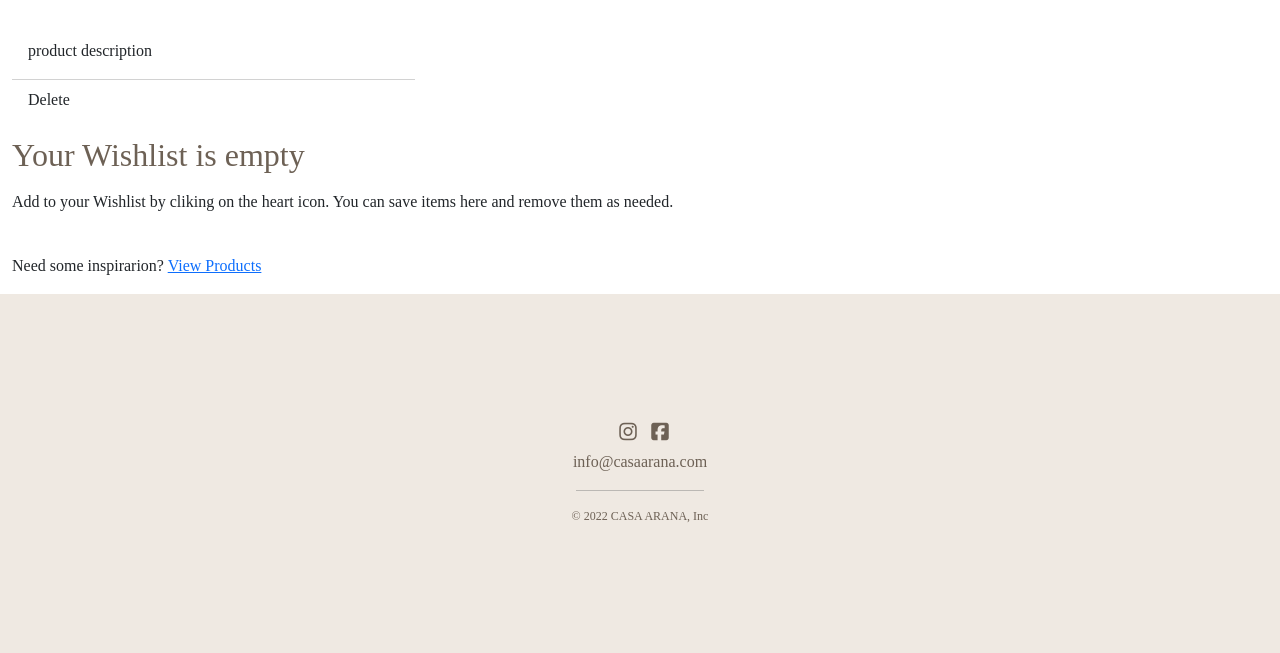
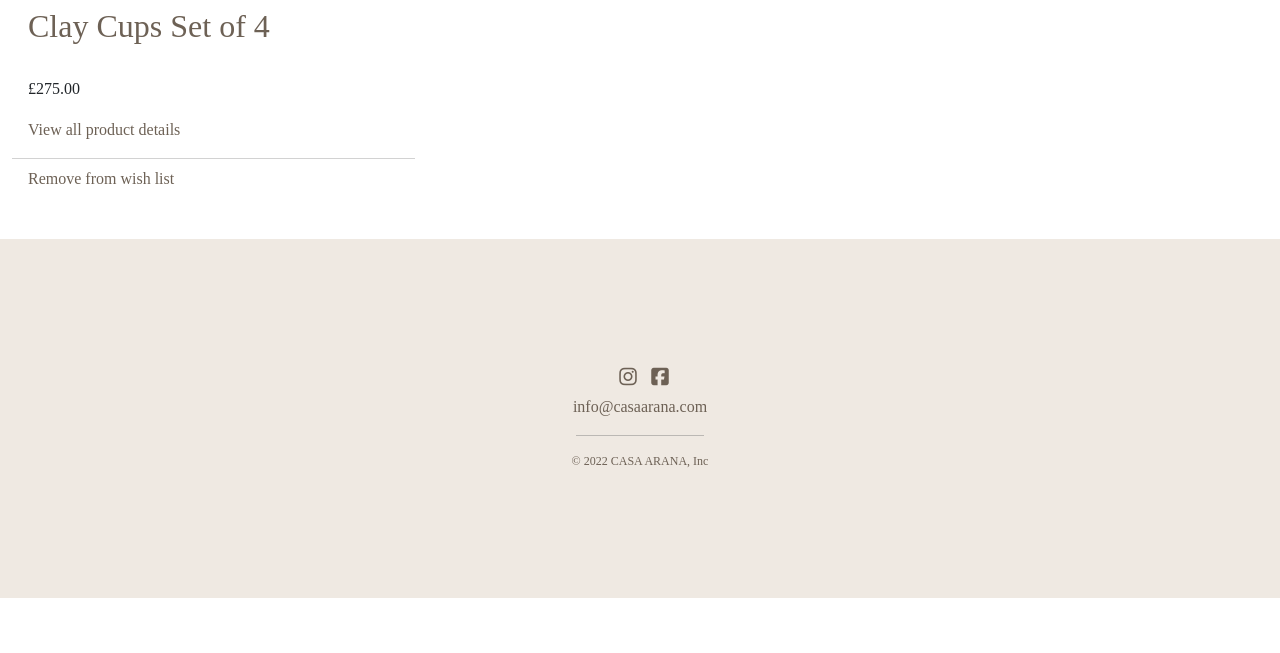
Before and after one commit to Esteph27/casa_arana, a Django app: page /user_profiles/view_wishlist/ in a window 1280 px wide. Shown: the part 1057-1710 px from the top of the page. After the commit the page ends 1655 px from the top, so only its background shows below. Run offline with Django 3.2, Linux system fonts and the light colour scheme; a user stored in the database is signed in; data comes from the database, SQL or seed files in the repository; both versions use the stored data as it was after the commit; some libraries are stand-ins or nearby versions; some web fonts are replaced.

Commit message:
styled wishlist page

```diff
--- a/products/views.py
+++ b/products/views.py
@@ -7,6 +7,7 @@ from django.contrib.auth.models import User
 
 
 from .models import Product, Category, Artisan, Reviews
+from user_profiles.models import Wishlist
 from .forms import ProductForm, ReviewsForm
 
 
--- a/templates/includes/navbar.html
+++ b/templates/includes/navbar.html
@@ -42,7 +42,7 @@
                 {% endif %}
               </div>
               <li class="nav-item">
-                <a class="text-decoration-none pr-0" href="{% url 'view_shopping_bag' %}"><i class="fa-solid fa-bag-shopping fa-lg mr-2"></i>{{product_count}}</a>
+                <a class="text-decoration-none pl-0" href="{% url 'view_shopping_bag' %}"><i class="fa-solid fa-bag-shopping fa-lg mr-2"></i>{{product_count}}</a>
               </li>
           </li>
         </div>
--- a/user_profiles/static/user_profiles/css/user_profiles.css
+++ b/user_profiles/static/user_profiles/css/user_profiles.css
@@ -55,7 +55,7 @@
     color: #55595C;
 }
 
-/* ------------------------------------------ wishlisr page */
+/* ------------------------------------------ wishlist page */
 
 #wishlist-card .card-header, .card-footer {
     background-color: transparent;
@@ -65,5 +65,28 @@
 #wishlist-card .card-img-top {
     height: 500px;
     width: 100%;
+    object-fit: cover;
     background-color: #F2EDE8;
 }
+
+#wishlist-card a {
+    text-decoration: none;
+    color: #6D6155;
+}
+
+#wishlist-card a:hover {
+    color: #A4917E;
+}
+
+#wishlist-card #remove:hover {
+    color: #B65555;
+}
+
+a {
+    text-decoration: none;
+    color: #6D6155;
+}
+
+a:hover {
+    color: #A4917E;
+}
--- a/user_profiles/templates/user_profiles/profile.html
+++ b/user_profiles/templates/user_profiles/profile.html
@@ -12,7 +12,7 @@
 <!-- header -->
 <div class="container-fluid profile-header mb-5">
     <div class="row">
-        <div class="col-12" id="logo-circle">
+        <div class="col-12 mb-4" id="logo-circle">
             <img src="/media/ca_logo.png">
         </div>
         <div class="col-12 mt-4">
--- a/user_profiles/templates/user_profiles/wishlist.html
+++ b/user_profiles/templates/user_profiles/wishlist.html
@@ -12,7 +12,7 @@
 <!-- header -->
 <div class="container-fluid profile-header mb-5">
     <div class="row">
-        <div class="col-12" id="logo-circle">
+        <div class="col-12 mb-5" id="logo-circle">
             <img src="/media/ca_logo.png">
         </div>
         <div class="col-12 mt-4">
@@ -29,35 +29,30 @@
     <div class="row">
         <!--if items in wishlist -->
         {% for product in wishlist.products.all %}
-            {{ product.name }}
-            <a href="{% url 'remove_from_wishlist' product.id %}">Remove from wish list</a>
-        {% empty %}
-            <h1>THIS SHIT IS FUCKING EMPTY</h1>
-        {% endfor %}
-        <div class="col-sm-12 col-md-4" id="wishlist-card">
+            <div class="col-sm-12 col-md-4 pb-4" id="wishlist-card">
                 <div class="card border-0">
-                <img class="card-img-top" src="#" alt="Card image cap">
+                    <img class="card-img-top" src="{{ product.image.url }}" alt="Card image cap">
                     <div class="card-header">
                         <h2>{{ product.name }}</h2>
                     </div>
                     <div class="card-body">
-                  <p class="card-text">
-                      product description
-                  </p>
+                        <p class="card-text">£{{ product.price }}</p>
+                        <a href="{% url 'product_info' product.id %}">View all product details</a>
                     </div>
                     <div class="card-footer">
-                    <p>Delete</p>
+                        <p><a href="{% url 'remove_from_wishlist' product.id %}" id="remove">Remove from wish list</a></p>
                     </div>
                 </div>
             </div>
-
+        {% empty %}
              <!--if wish list is empty -->
-        <div class="col-12">
+            <div class="col-12 text-center mb-5">
                 <h2 class="mb-3">Your Wishlist is empty</h2>
-            <p>Add to your Wishlist by cliking on the heart icon. You can save items here and remove them as needed.</p>
+                <p>Add to your Wishlist by clicking on the heart icon. You can save items here and remove them as needed.</p>
                 <br>
                 <p>Need some inspirarion? <a href="{% url 'products' %}">View Products</a></p>
             </div>
+        {% endfor %}
     </div>
 </div>
 
--- a/user_profiles/views.py
+++ b/user_profiles/views.py
@@ -69,6 +69,8 @@ def view_wishlist(request):
     A view to render a user's wishlist
     """
 
+    profile = get_object_or_404(UserProfile, user=request.user)
+
     wishlist = None
 
     try:
@@ -78,6 +80,7 @@ def view_wishlist(request):
 
     context = {
         'wishlist': wishlist,
+        'profile': profile,
     }
 
     return render(request, 'user_profiles/wishlist.html', context)
```
Also changed, not shown: products/templates/products/product_info.html (+13 -7 lines), db.sqlite3. Lines whose indentation alone changed are shown as unchanged.
